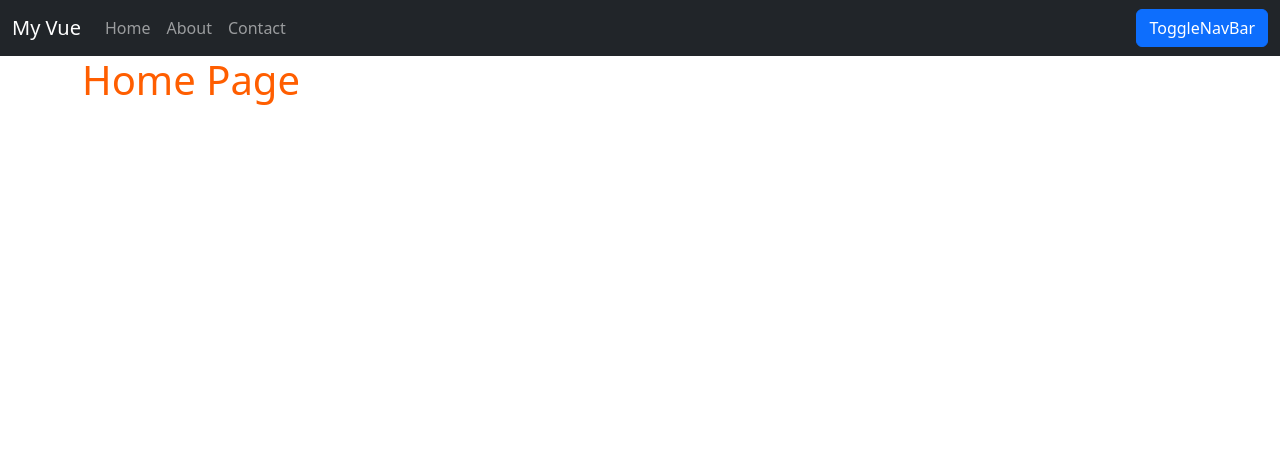
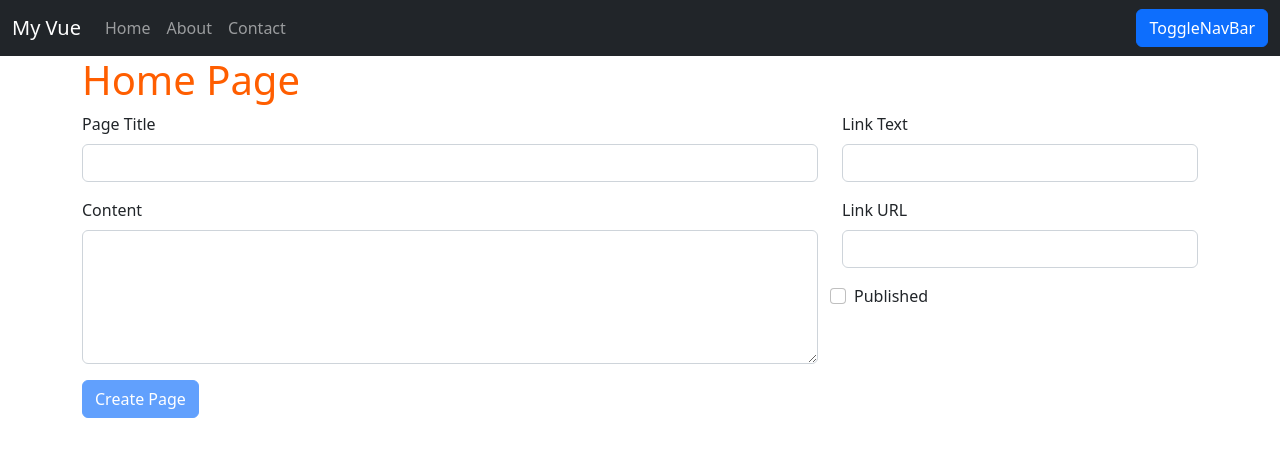
Before and after one commit to JoyDaniel/Learning-Vue-, a Vue app in the folder Project/vue-start-spa/: page / in a window 1280 px wide. Shown: the top 456 px of the page. Built offline with nearby package versions, Linux system fonts and the light colour scheme.

Commit message:
Validating forms

```diff
--- a/Project/vue-start-spa/src/App.vue
+++ b/Project/vue-start-spa/src/App.vue
@@ -12,18 +12,23 @@
    <page-viewer
    v-if="pages.length > 0"
    :page="pages[activepage]"></page-viewer>
+
+   <create-page
+        :page-created="pageCreated"
+   ></create-page>
 </template>
 
 <script>
 
 import Navbar from './components/Navbar.vue';
 import PageViewer from './components/PageViewer.vue';
-
+import CreatePage from './components/CreatePage.vue';
 
 export default {
     components:{
         PageViewer,
-        Navbar
+        Navbar,
+        CreatePage
     },
     created(){
         this.getPages();
@@ -41,6 +46,9 @@
 
             this.pages = data;
 
+        },
+        pageCreated(pageObj){
+            console.log(pageObj);
         }
     }
 }
--- /dev/null
+++ b/Project/vue-start-spa/src/components/CreatePage.vue
@@ -0,0 +1,101 @@
+<template>
+    <form action="" class="container mb-3">
+        <div class="row">
+            <div class="col-md-8">
+                <div class="mb-3">
+                    <label for="" class="form-label">
+                        Page Title
+                    </label>
+                    <input
+                        type="text"
+                        class="form-control"
+                        v-model="pageTitle"
+                    />
+                </div>
+                <div class="mb-3">
+                    <label for="" class="form-label">
+                        Content
+                    </label>
+                    <textarea
+                        type="text"
+                        class="form-control"
+                        rows="5"
+                        v-model="content"
+                    ></textarea>
+                </div>
+            </div>
+            <div class="col">
+                <div class="mb-3">
+                    <label for="" class="form-label">
+                        Link Text
+                    </label>
+                    <input
+                        type="text"
+                        class="form-control"
+                        v-model="linkText"
+                    />
+                </div>
+                <div class="mb-3">
+                    <label for="" class="form-label">
+                        Link URL
+                    </label>
+                    <input
+                        type="text"
+                        class="form-control"
+                        v-model="linkUrl"
+                    />
+                </div>
+                <div class="row mb-3">
+                    <div class="form-check">
+                        <input class="form-check-input" type="checkbox">
+                        <label class="form-check-label" for="gridChceck1">
+                        Published
+                        </label>
+                    </div>
+                </div>
+            </div>
+            <div class="mb-5">
+                <button
+                    class="btn btn-primary"
+                    :disabled="isFormInvalid"
+                    @click.prevent="submitForm()"
+                > Create Page </button>
+            </div>
+        </div>
+    </form>
+</template>
+
+<script>
+    export default{
+        props:['pageCreated'],
+        computed:{
+             isFormInvalid(){
+                return !this.pageTitle || !this.content || !this.linkText || !this.linkUrl
+             }
+        },
+        data(){
+            return{
+                pageTitle:'',
+                content:'',
+                linkText:'',
+                linkUrl:''
+            }
+        },
+        methods:{
+            submitForm(e){
+                if(!this.pageTitle || !this.content || !this.linkText || !this.linkUrl){
+                    alert("Please fill all the details..");
+                    return;
+                }
+                this.pageCreated({
+                    pageTitle: this.pageTitle,
+                    content: this.content,
+                    link:{
+                        text: this.linkText,
+                        url: this.linkUrl
+                    }
+                })
+            }
+        }
+    }
+</script>
```
